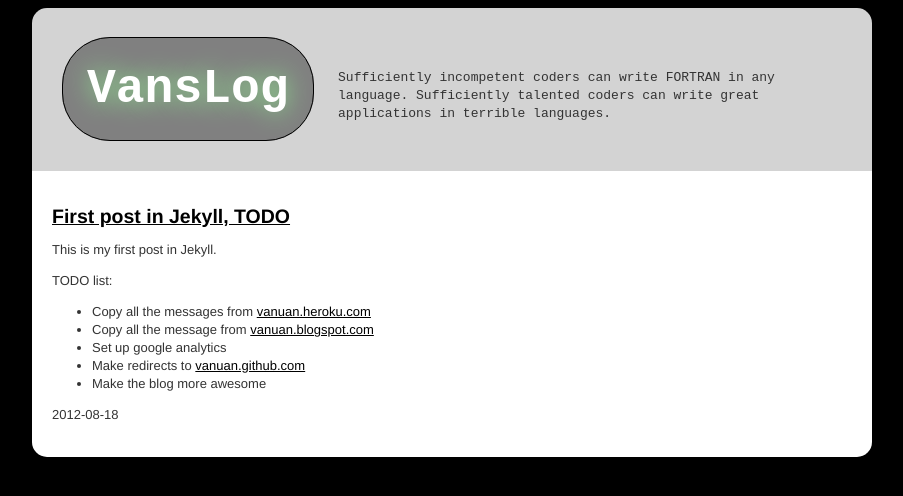
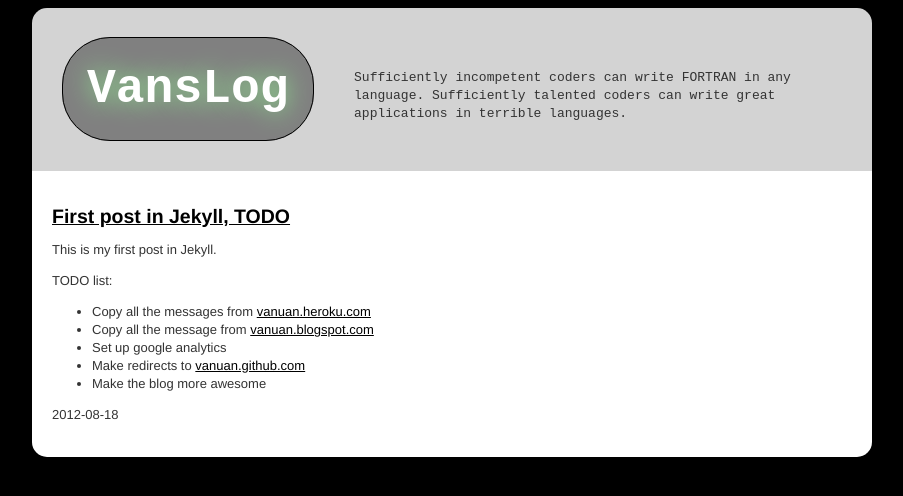
Before and after one commit to Vanuan/vanuan.github.io, a Jekyll site: the page built from index.md, in a window 1280 px wide. Shown: the top 496 px of the page, without its empty margins (188-1091 px from the left). Built offline with Jekyll 4.4.1, drawn with Linux system fonts in a browser that asks for light colours.

Commit message:
More style changes

```diff
--- a/stylesheets/my.css
+++ b/stylesheets/my.css
@@ -95,9 +95,11 @@ color : #ffffff;
 
 #promo {
 font-size : small;
+font-style : bold;
 vertical-align : middle;
 display: inline-block;
 width: 60%;
+margin: 2%;
 }
 #content {
 background : #ffffff;
```
